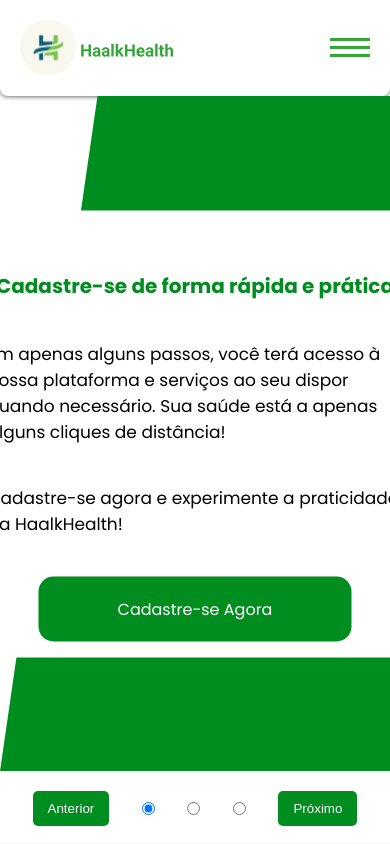
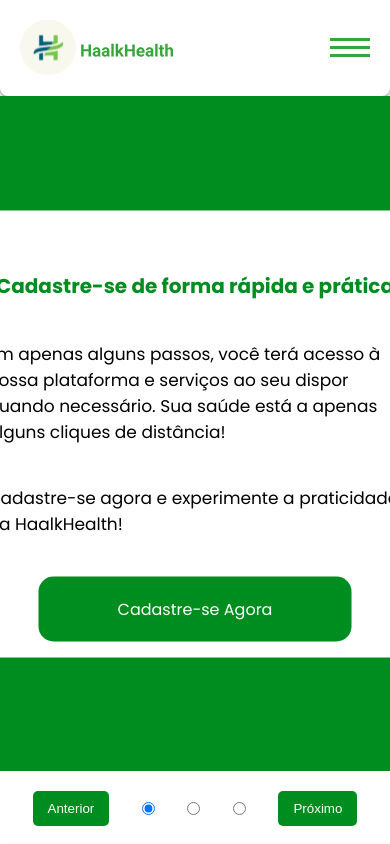
Before and after one commit to Neveszera/HaalkTech, a Next.js app: page /como-funciona in a window 390 px wide. Shown: the top 844 px of the page. Built offline with nearby package versions, Linux system fonts and the light colour scheme.

Commit message:
Responsividade componente "ComoFunciona".

```diff
--- a/src/styles/ComoFunciona.module.css
+++ b/src/styles/ComoFunciona.module.css
@@ -198,3 +198,32 @@
     display: inline-block;
     width: 313px;
 }
+
+@media only screen and (max-width: 990px) {
+    .trapezoid {
+        width: 100%;
+        height: 100%;
+        background-color: #008D1F;
+        position: relative;
+        clip-path: polygon(0 0, 100% 0, 100% 100%, 0% 100%);
+    }
+
+    .imageContainer {
+        width: 100%;
+        height: auto;
+        float: none;
+        margin-left: 0;
+    }
+
+    .content2 {
+        width: 100%;
+        max-width: none;
+        height: auto;
+        text-align: center;
+        color: #008D1F;
+        background-color: #fff;
+        padding: 20px;
+        border-radius: 15px;
+    }
+
+}
```
